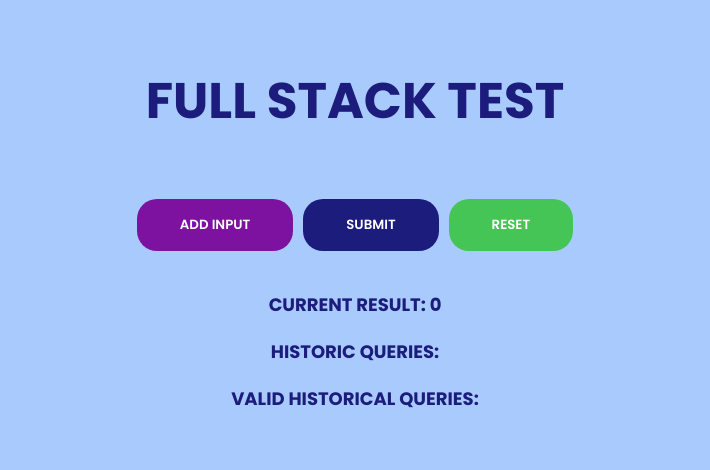
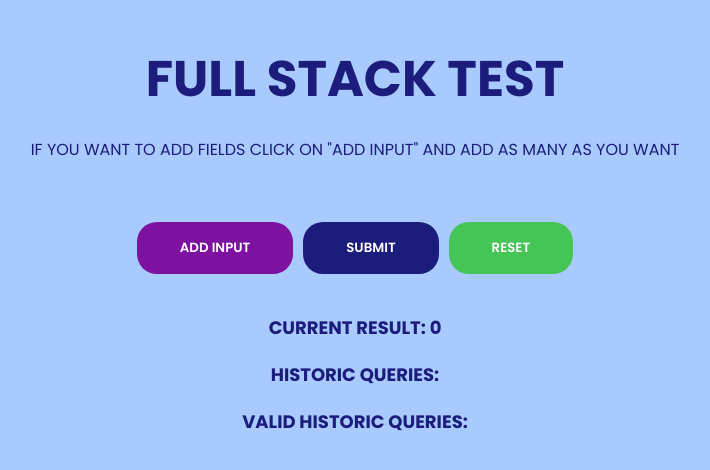
Before and after one commit to martscastrillo/fullstack_test_rc, a React (Create React App) app in the folder web/: page / in a window 1280 px wide. Shown: the part 162-632 px from the top of the page, without its empty margins (285-995 px from the left). Built offline with nearby package versions, Linux system fonts and the light colour scheme.

Commit message:
add small details

```diff
--- a/web/src/components/App.js
+++ b/web/src/components/App.js
@@ -26,7 +26,7 @@ const App = () => {
 		ev.preventDefault();
 		console.log(sendFormApi(array));
 		console.log(historic());
-	/* 	let hasEmptyFields = false;
+		let hasEmptyFields = false;
 		setValidHistoricQueries([...validHistoricQueries, array]);
 		array.forEach((item) => {
 			if (item.name === "") {
@@ -35,23 +35,11 @@ const App = () => {
 		});
 		if (!hasEmptyFields) {
 			const filteredData = array.filter((item) => item !== "" && !isNaN(item));
-			setHistoricQueries([...historicQueries, array]);
 			setValidHistoricQueries([...validHistoricQueries, filteredData]);
 		} else {
 			setHistoricQueries([...historicQueries, array]);
 		}
-		const sumNumbersFromArray = (arr) => {
-			let sum = 0;
-			for (let i = 0; i < arr.length; i++) {
-				const item = arr[i];
-				if (typeof item === 'string' && item.trim() !== '' && !isNaN(item)) {
-					sum += Number(item);
-				}
-			}
-			return sum;
-		};
 
-		setCurrentResult(sumNumbersFromArray(array)); */
 	};
 
 	const agregarInput = () => {
@@ -79,6 +67,7 @@ const App = () => {
 	return (
 		<div className="superbox">
 			<h1 className="superbox--h1">full stack test</h1>
+			<p>if you want to add fields click on "add input" and add as many as you want</p>
 			<form action="" className="superbox--h1" onSubmit={handleSubmit}>
 				{inputs.map((value, index) => {
 					return (
@@ -128,7 +117,7 @@ const App = () => {
 				<h2>historic queries: {`${historicQueries}`}</h2>
 			</div>
 			<div className="superbox--results">
-				<h2>valid historical queries: {`${validHistoricQueries}`}</h2>
+				<h2>valid historic queries: {`${validHistoricQueries}`}</h2>
 			</div>
 		</div>
 	);
```
